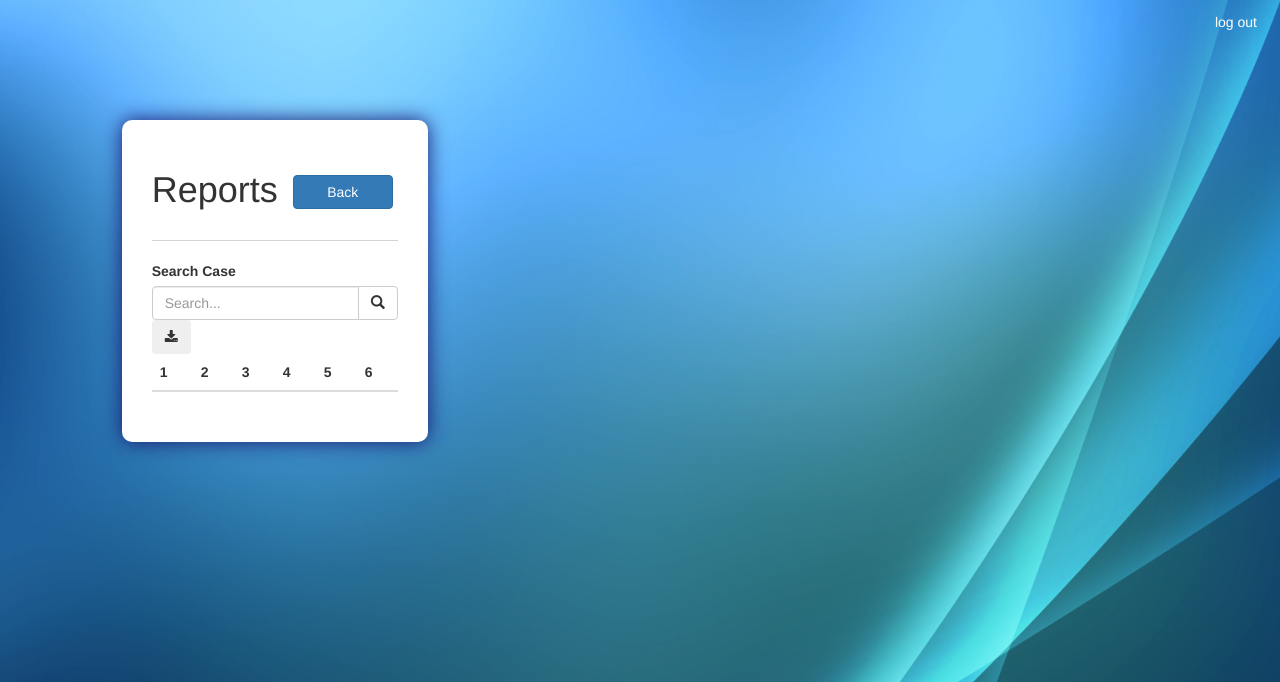
After one commit to IlonaShishov/DjangoProject_SupportPlatform, a Django app: page /report/ in a window 1280 px wide. The commit adds this page. Shown: the top 682 px of the page. Run offline with Django 3.2, Linux system fonts and the light colour scheme; a user stored in the database is signed in; lists and menus that the app fills with data are empty; some libraries are stand-ins or nearby versions.

Commit message:
create report view

```diff
--- a/ASISupport_app/urls.py
+++ b/ASISupport_app/urls.py
@@ -9,4 +9,5 @@ urlpatterns = [
 	path('case/<id>/', views.case_view, name = 'view_case'),
 	path('new_visit/<id>/', views.new_visit_view, name = 'new_visit'),
 	path('visit/<id>/', views.visit_view, name = 'view_visit'),
+	path('report/', views.report_view, name = 'report'),
 ]
--- a/ASISupport_app/views.py
+++ b/ASISupport_app/views.py
@@ -222,3 +222,11 @@ def visit_view(request, id):
 	part_description_dict = {VisitParts.objects.get(visit_num=id, part_pn=part.part_pn):part.part_description for part in parts}
 
 	return render(request, 'ASISupport_app/visit.html', locals())
+
+@login_required(login_url='/accounts/login/')
+def report_view(request):
+
+	if request.method == 'POST' and 'back_btn' in request.POST:
+		return redirect('ASISupport_app:dashboard')
+
+	return render(request, 'ASISupport_app/report.html', locals())
--- a/static/css/case.css
+++ b/static/css/case.css
@@ -44,7 +44,7 @@
 
 .action_btn{
 	float: right;
-	margin-top: 12px;
+	margin-top: 20px;
 }
 
 .action_btn button{
--- a/static/css/dashboard.css
+++ b/static/css/dashboard.css
@@ -12,6 +12,6 @@
 	margin-left: 10px;
 }
 
-.action_btn button{
+a:link {
 	width: 100px;
 }
--- /dev/null
+++ b/static/css/report.css
@@ -0,0 +1,9 @@
+.action_btn{
+	float: right;
+	margin-top: 20px;
+}
+
+.action_btn button{
+	width: 100px;
+	margin: 5px;
+}
--- a/static/css/visit.css
+++ b/static/css/visit.css
@@ -22,7 +22,7 @@
 
 .action_btn{
 	float: right;
-	margin-top: 12px;
+	margin-top: 20px;
 }
 
 .action_btn button{
--- a/templates/ASISupport_app/base.html
+++ b/templates/ASISupport_app/base.html
@@ -5,6 +5,7 @@
 		<meta charset="UTF-8">
 		<link rel="stylesheet" href="https://stackpath.bootstrapcdn.com/bootstrap/4.1.3/css/bootstrap.min.css" integrity="sha384-MCw98/SFnGE8fJT3GXwEOngsV7Zt27NXFoaoApmYm81iuXoPkFOJwJ8ERdknLPMO" crossorigin="anonymous">
 		<link rel="stylesheet" href="https://maxcdn.bootstrapcdn.com/bootstrap/3.3.6/css/bootstrap.min.css" >
+		<link rel="stylesheet" href="https://cdnjs.cloudflare.com/ajax/libs/font-awesome/4.7.0/css/font-awesome.min.css">
 		<link rel="stylesheet" type="text/css" href="{% static 'css/base.css' %}">
 		{% block head_block %}
 		{% endblock %}
--- a/templates/ASISupport_app/case.html
+++ b/templates/ASISupport_app/case.html
@@ -16,7 +16,6 @@
 				{% csrf_token %}
 
 				<!-- case number -->
-
 				<h1 class="inline_it">Case {{ case.case_num }}</h1>
 
 				<div class="action_btn"><!-- visible when in view mode -->
--- a/templates/ASISupport_app/dashboard.html
+++ b/templates/ASISupport_app/dashboard.html
@@ -21,9 +21,9 @@
 			<hr class="solid">
 
 			<!-- navigation buttons -->
-			<div class="action_btn">
+			<div>
 				<a href="{% url 'ASISupport_app:new_case' %}" class="btn btn-primary">New Case</a>
-				<button type="submit" class="btn btn-primary not_first">Reports</button>
+				<a href="{% url 'ASISupport_app:report' %}" class="btn btn-primary not_first">Reports</a>
 			</div>
 
 			<hr class="solid">
--- /dev/null
+++ b/templates/ASISupport_app/report.html
@@ -0,0 +1,68 @@
+<!DOCTYPE html>
+{% extends "ASISupport_app/base.html" %}
+{% load static %}
+
+{% block head_block %}
+	<title>Report</title>
+	<link rel="stylesheet" type="text/css" href="{% static 'css/report.css' %}">
+{% endblock %}
+
+{% block body_block %}
+	<section class="col-sm-1 col-sm-10 col-sm-1">
+		<form class="form-container" action="{% url 'ASISupport_app:report' %}" method="POST">
+			{% csrf_token %}
+
+			<!-- header -->
+			<h1 class="inline_it">Reports</h1>
+
+			<div class="action_btn">
+				<button type="submit" name="back_btn" class="btn btn-primary">Back</button>
+			</div>
+
+			<hr class="solid">
+
+			<!-- filter case -->
+			<div class="inline_it search_bar">
+				<label>Search Case</label>
+				<div class="input-group">
+					<input type="search" name="search_case" class="form-control" placeholder="Search..." aria-lable="Search" />
+					<div class="input-group-btn">
+						<button class="btn btn-default" type="submit" name="search_case_btn">
+							<i class="glyphicon glyphicon-search"></i>
+						</button>
+					</div>
+				</div>
+			</div>
+
+			<div>
+				<button class="btn"><i class="fa fa-download"></i></button>
+			</div>
+
+			<!-- case info table -->
+			<table class="table table-hover">
+				<thead>
+					<tr>
+						<th scope="col">1</th>
+			    		<th scope="col">2</th>
+			    		<th scope="col">3</th>
+			    		<th scope="col">4</th>
+			    		<th scope="col">5</th>
+			    		<th scope="col">6</th>
+			    	</tr>
+				</thead>
+				<tbody>
+					<!-- {% for case in cases %}
+					<tr>
+						<td><a href="{% url 'ASISupport_app:view_case' case.case_num %}">{{ case.case_num }}</a></td>
+						<td>{{ case.create_date|date:'d/m/Y' }}</td>
+						<td>{{ case.case_type }}</td>
+						<td>{{ case.status }}</td>
+						<td>{{ case.customer }}</td>
+						<td>{{ case.case_manager }}</td>
+					</tr>
+					{% endfor %} -->
+				</tbody>
+			</table>
+		</form>
+	</section>
+{% endblock %}
```
